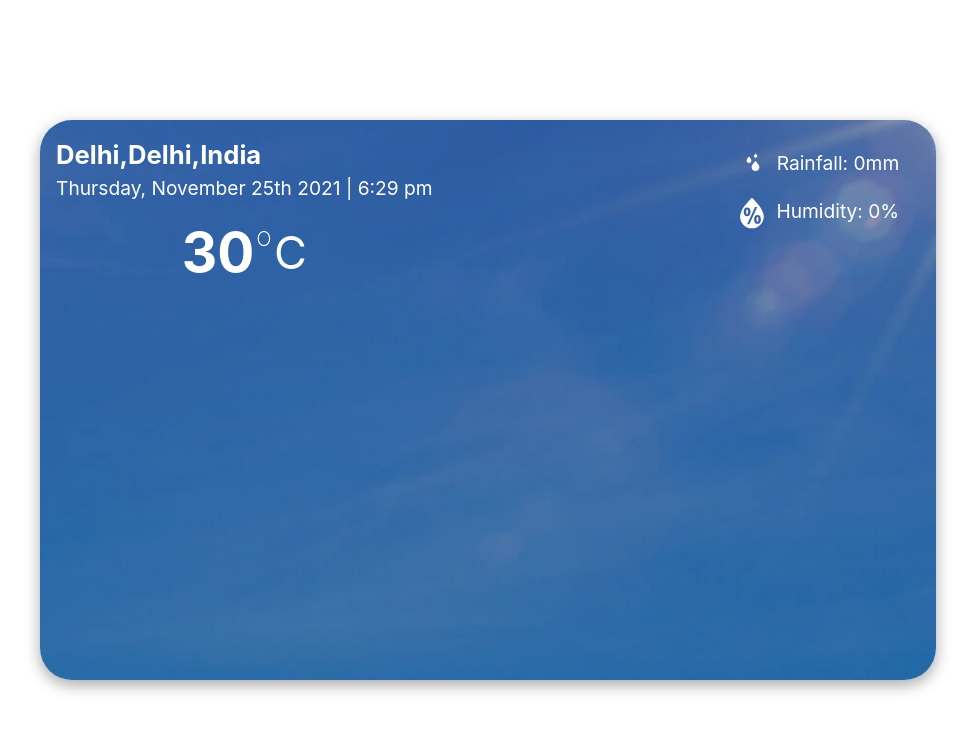
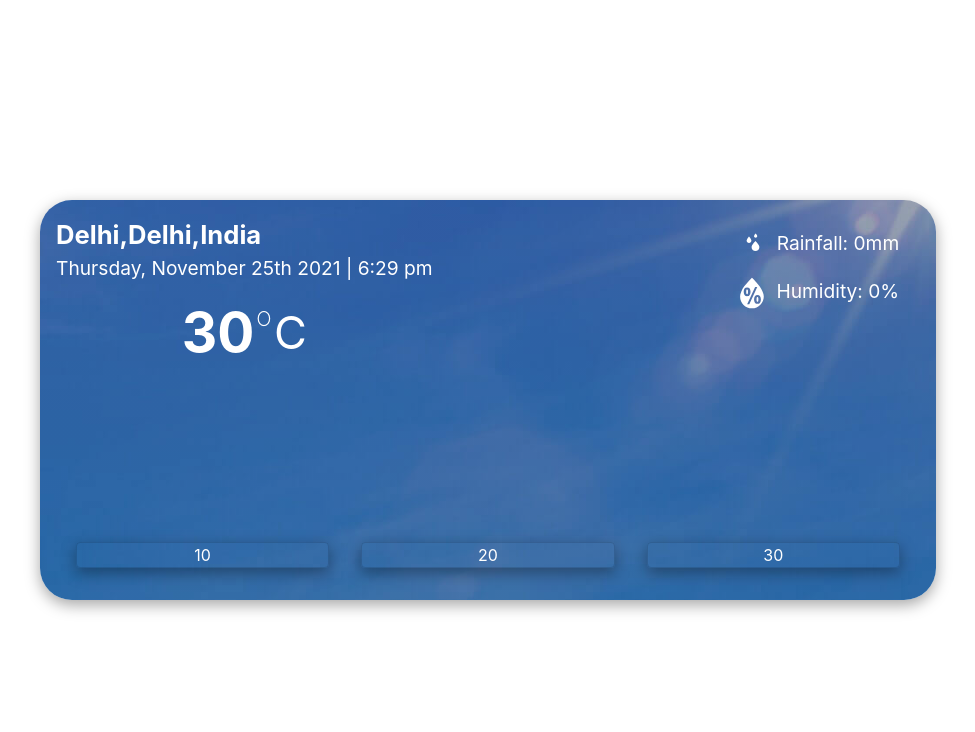
Before and after one commit to daksh2k/weather-station, a React (Create React App) app: page / in a window 1280 px wide. Shown: the top 732 px of the page, without its empty margins (152-1127 px from the left). Built offline with nearby package versions, Linux system fonts and the light colour scheme.

Commit message:
Add hourly cards

```diff
--- a/src/App.css
+++ b/src/App.css
@@ -10,16 +10,27 @@
   border-radius: 2rem;
   max-width: 1000px;
   padding: 1rem;
-  height: 70vh;
+  height: 50vh;
   width: 70vw;
   color: #FFF;
   background: linear-gradient(rgba(0,0,0, 0.3), rgba(0,0,0,0.3)), url("./weather-backgrounds/clear-day.jpg");
   background-size: cover;
+  display: flex;
+  flex-direction: column;
+  justify-content: space-between;
 }
 .curr{
   display: flex;
   flex-direction: row;
   justify-content: space-between;
+}
+.card{
+  background-color: transparent;
+  box-shadow: rgba(0, 0, 0, 0.35) 0px 5px 15px;
+  margin: 0 1rem;
+}
+.hourly-cont{
+  padding: 1rem;
 }
 .cond{
   padding: .3rem;
--- a/src/App.js
+++ b/src/App.js
@@ -12,7 +12,8 @@ class App extends React.Component {
       "humidity": 0,
       "rain" : 0,
       "temp" : 30,
-      "unit" : "unit" in localStorage ? localStorage.unit : "C"
+      "unit" : "unit" in localStorage ? localStorage.unit : "C",
+      "hist": [{temp:"10"},{temp:"20"},{temp:"30"}]
     }
   }
   render(){
@@ -20,6 +21,9 @@ class App extends React.Component {
     <div className="App">
       <div className="cont">
          <Current cond={this.state} />
+         <div className="hourly-cont row">
+           {this.state.hist.map((value,key) => <Hourly key={key} data={value} />)}
+         </div>
        </div>
     </div>
   );
@@ -61,4 +65,14 @@ const Current = (props) => {
     </div>
   )
 }
+
+const Hourly = (props) =>{
+ return(
+   <div className="card col time-cont">
+     <div className="hist-time">{props.data.time}</div>
+     <div className="hist-icon">{props.data.icon}</div>
+     <div className="hist-temp">{props.data.temp}</div>
+   </div>
+ )
+}
 export default App;
```
